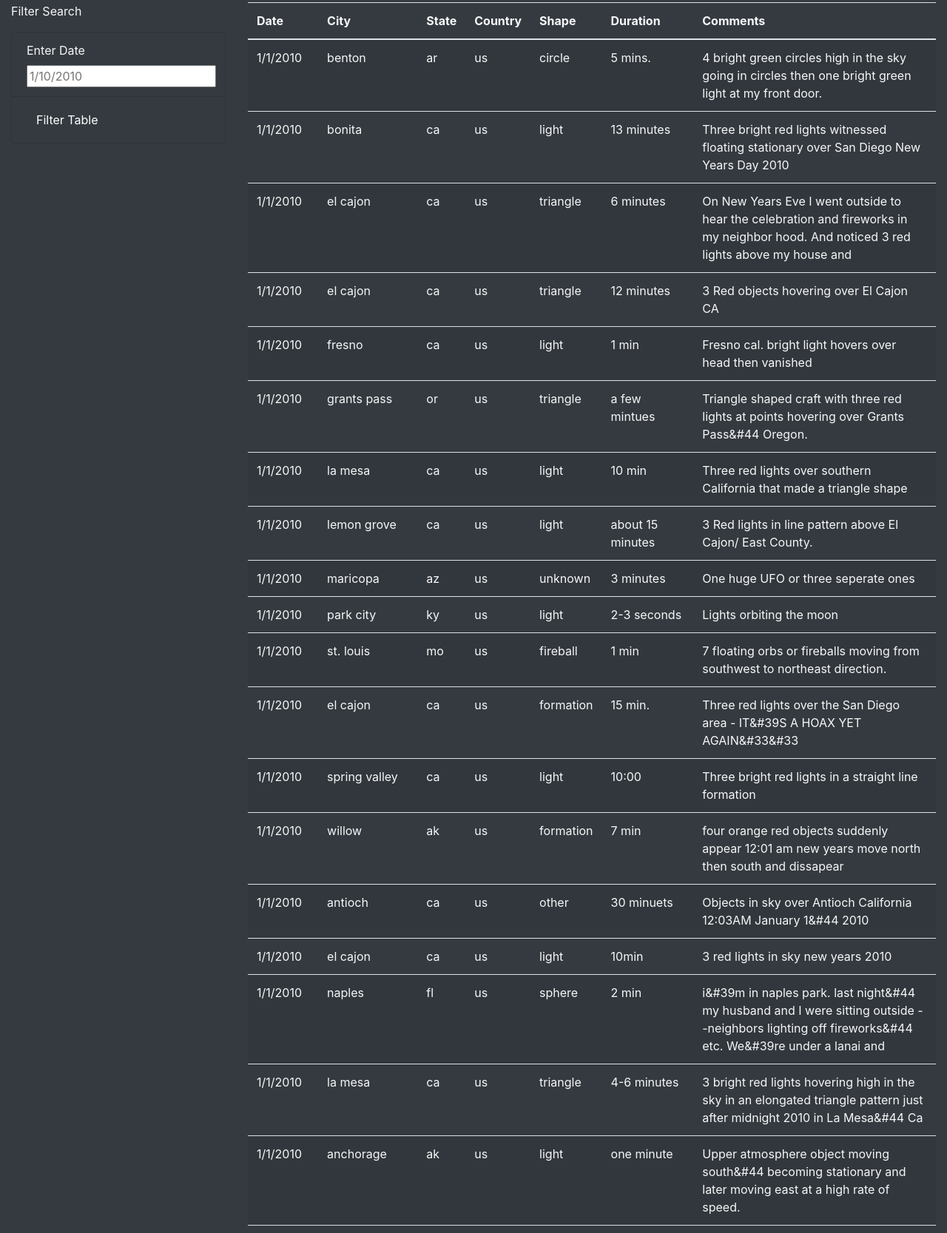
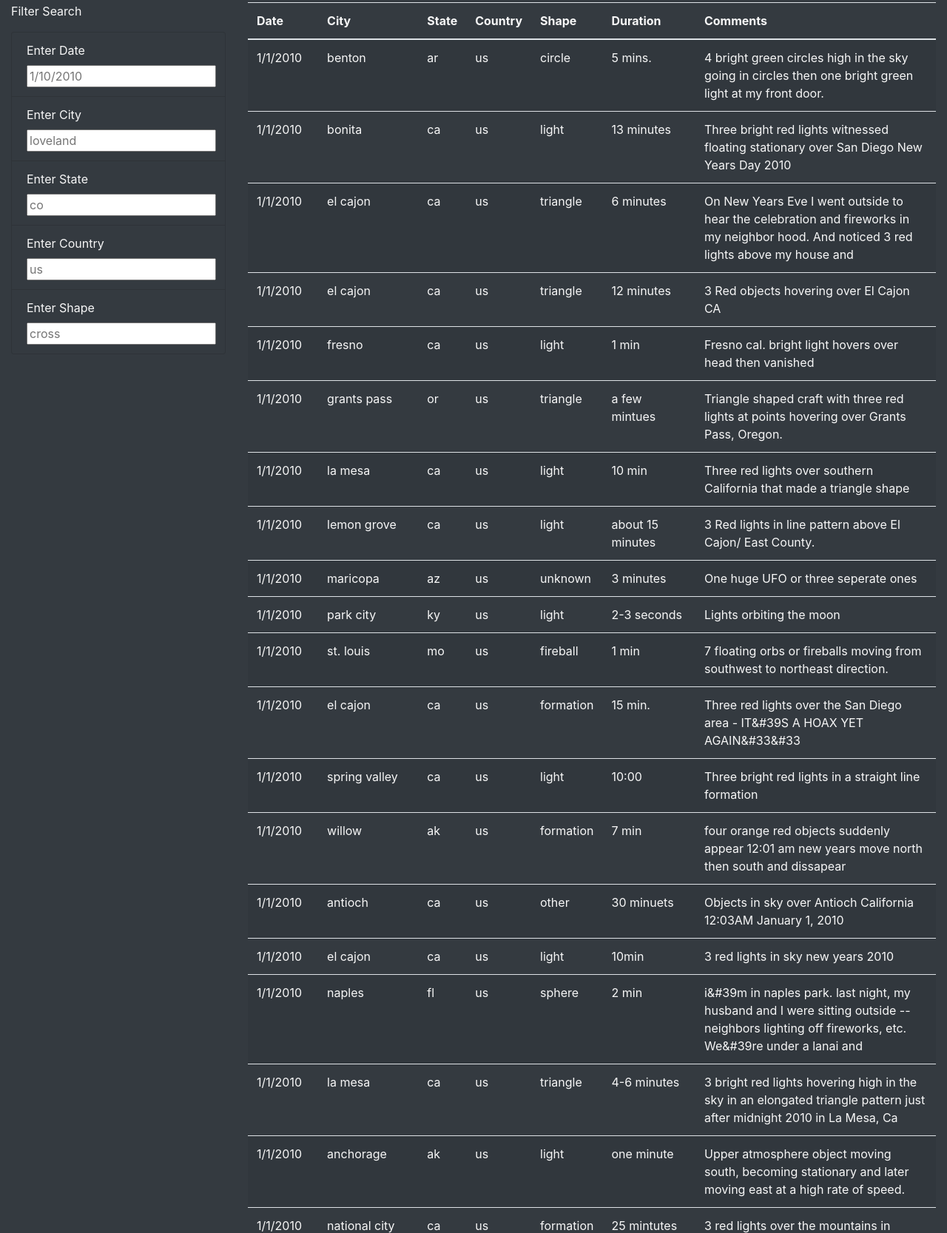
Before and after one commit to hwaijiinlee/UFOs, a plain HTML site: page index.html in a window 1280 px wide. Shown: the part 544-2211 px from the top of the page at 74% size. Drawn offline with nearby package versions, Linux system fonts and the light colour scheme.

Commit message:
uploading Challenge Deliverable 1

```diff
--- a/index.html
+++ b/index.html
@@ -45,7 +45,20 @@
                                 <input type="text" placeholder="1/10/2010" id="datetime" />
                             </li>
                             <li class="list-group-item bg-dark">
-                            <button id="filter-btn" type="button" class="btn btn-dark">Filter Table</button>
+                                <label for="city">Enter City</label>
+                                <input type="text" placeholder="loveland" id="city">
+                            </li>
+                            <li class="list-group-item bg-dark">
+                                <label for="state">Enter State</label>
+                                <input type="text" placeholder="co" id="state">
+                            </li>
+                            <li class="list-group-item bg-dark">
+                                <label for="country">Enter Country</label>
+                                <input type="text" placeholder="us" id="country">
+                            </li>
+                            <li class="list-group-item bg-dark">
+                                <label for="shape">Enter Shape</label>
+                                <input type="text" placeholder="cross" id="shape">
                             </li>
                         </ul>
                     </form>
--- a/static/js/app.js
+++ b/static/js/app.js
@@ -1,52 +1,76 @@
-//import the data from data.js
+// from data.js
 const tableData = data;
 
-//reference the HTML table using d3
+// get table references
 var tbody = d3.select("tbody");
 
-//start building table
 function buildTable(data) {
-   //first, clear out any existing data
+  // First, clear out any existing data
   tbody.html("");
 
-    //Next, loop through each object in the data and
-    //append a row and cells for each value in the row
+  // Next, loop through each object in the data
+  // and append a row and cells for each value in the row
   data.forEach((dataRow) => {
-       //append a row to the table body
+    // Append a row to the table body
     let row = tbody.append("tr");
 
-        //loop through each field in the dataRow and
-        //add each value as a table cell (td)
+    // Loop through each field in the dataRow and add
+    // each value as a table cell (td)
     Object.values(dataRow).forEach((val) => {
       let cell = row.append("td");
       cell.text(val);
-            }
-        );
+    });
   });
 }
 
-//start building button click handling function
-function handleClick() {
-    //grab the datetime value from the filter
-    let date = d3.select("#datetime").property("value");
+// 1. Create a variable to keep track of all the filters as an object.
+var filters = {};
+
+// 3. Use this function to update the filters.
+function updateFilters() {
+
+    // 4a. Save the element that was changed as a variable.
+    let changedElement = d3.select(this);
+
+    // 4b. Save the value that was changed as a variable.
+    let elementValue = changedElement.property("value");
+    console.log(elementValue);
+
+    // 4c. Save the id of the filter that was changed as a variable.
+    let filterId = changedElement.attr("id");
+    console.log(filterId);
+
+    // 5. If a filter value was entered then add that filterId and value
+    // to the filters list. Otherwise, clear that filter from the filters object.
+    if (elementValue) {
+      filters[filterId] = elementValue;
+    }
+    else {
+      delete filters[filterId];
+    }
+
+    // 6. Call function to apply all filters and rebuild the table
+    filterTable();
+  }
+
+  // 7. Use this function to filter the table when data is entered.
+  function filterTable() {
+
+    // 8. Set the filtered data to the tableData.
     let filteredData = tableData;
 
-    //check to see if a date was etnered and
-    //filter the data using that date
-    if (date) {
-        //apply 'filter' to the table data to only
-        //keep the rows where the 'datetime' value matches the filter value
-        filteredData = filteredData.filter(row => row.datetime === date);
-    }
+    // 9. Loop through all of the filters and keep any data that
+    // matches the filter values
+    Object.entries(filters).forEach(([key, value]) => {
+      filteredData = filteredData.filter(row => row[key] === value);
+    })
 
-    //rebuild the table using the filtered data
-    //@Note: if no date was entered, then filteredData will
-    //just be the original tableData
+    // 10. Finally, rebuild the table using the filtered data
     buildTable(filteredData);
   }
 
-//listen for filter button click and run handleClick function
-d3.selectAll("#filter-btn").on("click", handleClick);
+  // 2. Attach an event to listen for changes to each filter
+  d3.selectAll("input").on("change", updateFilters);
 
-//Build table as soon as webpage loads
+  // Build the table when the page loads
   buildTable(tableData);
--- a/static/js/data.js
+++ b/static/js/data.js
@@ -51,7 +51,7 @@ var data = [
     country: "us",
     shape: "triangle",
     durationMinutes: "a few mintues",
-    comments: "Triangle shaped craft with three red lights at points hovering over Grants Pass&#44 Oregon."
+    comments: "Triangle shaped craft with three red lights at points hovering over Grants Pass, Oregon."
   },
   {
     datetime: "1/1/2010",
@@ -132,7 +132,7 @@ var data = [
     country: "us",
     shape: "other",
     durationMinutes: "30 minuets",
-    comments: "Objects in sky over Antioch California 12:03AM January 1&#44  2010"
+    comments: "Objects in sky over Antioch California 12:03AM January 1,  2010"
   },
   {
     datetime: "1/1/2010",
@@ -150,7 +150,7 @@ var data = [
     country: "us",
     shape: "sphere",
     durationMinutes: "2 min",
-    comments: "i&#39m in naples park. last night&#44 my husband and I were sitting outside --neighbors lighting off fireworks&#44 etc. We&#39re under a lanai and"
+    comments: "i&#39m in naples park. last night, my husband and I were sitting outside --neighbors lighting off fireworks, etc. We&#39re under a lanai and"
   },
   {
     datetime: "1/1/2010",
@@ -159,7 +159,7 @@ var data = [
     country: "us",
     shape: "triangle",
     durationMinutes: "4-6 minutes",
-    comments: "3 bright red lights hovering high in the sky in an elongated triangle pattern just after midnight 2010 in La Mesa&#44 Ca"
+    comments: "3 bright red lights hovering high in the sky in an elongated triangle pattern just after midnight 2010 in La Mesa, Ca"
   },
   {
     datetime: "1/1/2010",
@@ -168,7 +168,7 @@ var data = [
     country: "us",
     shape: "light",
     durationMinutes: "one minute",
-    comments: "Upper atmosphere object moving south&#44 becoming stationary and later moving east at a high rate of speed."
+    comments: "Upper atmosphere object moving south, becoming stationary and later moving east at a high rate of speed."
   },
   {
     datetime: "1/1/2010",
@@ -195,7 +195,7 @@ var data = [
     country: "us",
     shape: "disk",
     durationMinutes: "8 mins",
-    comments: "We experienced red disk over the falcon&#44 colorado sky within the first minutes of the new year."
+    comments: "We experienced red disk over the falcon, colorado sky within the first minutes of the new year."
   },
   {
     datetime: "1/1/2010",
@@ -204,7 +204,7 @@ var data = [
     country: "us",
     shape: "unknown",
     durationMinutes: "2 minutes",
-    comments: "Orange/Yellow flickering light in the sky with no sound and abrupt changes in direction&#44 below 12&#44000 feet."
+    comments: "Orange/Yellow flickering light in the sky with no sound and abrupt changes in direction, below 12,000 feet."
   },
   {
     datetime: "1/1/2010",
@@ -240,7 +240,7 @@ var data = [
     country: "us",
     shape: "sphere",
     durationMinutes: "20 minutes",
-    comments: "Orange spheres in sky New Year&#39s Eve&#44 San Diego&#44 CA"
+    comments: "Orange spheres in sky New Year&#39s Eve, San Diego, CA"
   },
   {
     datetime: "1/1/2010",
@@ -312,7 +312,7 @@ var data = [
     country: "us",
     shape: "light",
     durationMinutes: "5-6 minutes",
-    comments: "Point of light in daytime sky over Orange&#44 CA"
+    comments: "Point of light in daytime sky over Orange, CA"
   },
   {
     datetime: "1/2/2010",
@@ -321,7 +321,7 @@ var data = [
     country: "us",
     shape: "rectangle",
     durationMinutes: "10 seconds",
-    comments: "A bright light in Phoenix hovered above houses in broad daylight&#44 then vanished"
+    comments: "A bright light in Phoenix hovered above houses in broad daylight, then vanished"
   },
   {
     datetime: "1/2/2010",
@@ -339,7 +339,7 @@ var data = [
     country: "us",
     shape: "sphere",
     durationMinutes: "10 minutes",
-    comments: "I was on my way out the door of my house &#44 when i stepped into the drive way of my house i noticed a redish/orange moon it was straight"
+    comments: "I was on my way out the door of my house , when i stepped into the drive way of my house i noticed a redish/orange moon it was straight"
   },
   {
     datetime: "1/2/2010",
@@ -348,7 +348,7 @@ var data = [
     country: "us",
     shape: "sphere",
     durationMinutes: "1 minute",
-    comments: "red glow/flame over waxhaw&#44 nc"
+    comments: "red glow/flame over waxhaw, nc"
   },
   {
     datetime: "1/2/2010",
@@ -357,7 +357,7 @@ var data = [
     country: "us",
     shape: "triangle",
     durationMinutes: "2 minutes",
-    comments: "Triangle shaped craft with orange-yellow lights that hovered very low near Redstone Arsenal in Madison&#44 Al"
+    comments: "Triangle shaped craft with orange-yellow lights that hovered very low near Redstone Arsenal in Madison, Al"
   },
   {
     datetime: "1/2/2010",
@@ -366,7 +366,7 @@ var data = [
     country: "us",
     shape: "cross",
     durationMinutes: "5 minutes",
-    comments: "extremely bright light over tree in loveland&#44 CO"
+    comments: "extremely bright light over tree in loveland, CO"
   },
   {
     datetime: "1/2/2010",
@@ -384,7 +384,7 @@ var data = [
     country: "us",
     shape: "circle",
     durationMinutes: "20 mins",
-    comments: "didnt move like a plane or helicopter&#44 too close to be a star."
+    comments: "didnt move like a plane or helicopter, too close to be a star."
   },
   {
     datetime: "1/4/2010",
@@ -393,7 +393,7 @@ var data = [
     country: "us",
     shape: "flash",
     durationMinutes: "35 mins",
-    comments: "colorful flashing craft hovers for 30mins &amp;  then flashes violet&#44 followed by dashing to the right &amp; disappearing"
+    comments: "colorful flashing craft hovers for 30mins &amp;  then flashes violet, followed by dashing to the right &amp; disappearing"
   },
   {
     datetime: "1/4/2010",
@@ -402,7 +402,7 @@ var data = [
     country: "us",
     shape: "changing",
     durationMinutes: "abt 1 hour",
-    comments: "Spherical flashing lights&#44 hovering in the northwestern sky&#44 no sound.  ((NUFORC Note:  Possible sighting of celestial body??  PD))"
+    comments: "Spherical flashing lights, hovering in the northwestern sky, no sound.  ((NUFORC Note:  Possible sighting of celestial body??  PD))"
   },
   {
     datetime: "1/4/2010",
@@ -429,7 +429,7 @@ var data = [
     country: "us",
     shape: "light",
     durationMinutes: "2-3 minutes",
-    comments: "Very bright light&#44 flying lower than a jet; appeared to be tracking another light.  ((NUFORC Note:  Satellites??  PD))"
+    comments: "Very bright light, flying lower than a jet; appeared to be tracking another light.  ((NUFORC Note:  Satellites??  PD))"
   },
   {
     datetime: "1/4/2010",
@@ -438,7 +438,7 @@ var data = [
     country: "us",
     shape: "unknown",
     durationMinutes: "4 hours",
-    comments: "Extremely high&#44 hovering object blinking various colors with red light on top seen from San Pablo.  ((NUFORC Note:  Sirius??  PD))"
+    comments: "Extremely high, hovering object blinking various colors with red light on top seen from San Pablo.  ((NUFORC Note:  Sirius??  PD))"
   },
   {
     datetime: "1/4/2010",
@@ -456,7 +456,7 @@ var data = [
     country: "us",
     shape: "light",
     durationMinutes: "noticed from dusk to dawn",
-    comments: "&quot;Fake stars&quot; over San Diego&#44 CA"
+    comments: "&quot;Fake stars&quot; over San Diego, CA"
   },
   {
     datetime: "1/5/2010",
@@ -501,7 +501,7 @@ var data = [
     country: "us",
     shape: "triangle",
     durationMinutes: "45 seconds",
-    comments: "Black Triangular Aircraft w/ Three White Lights Flying Low in New Paltz&#44 NY"
+    comments: "Black Triangular Aircraft w/ Three White Lights Flying Low in New Paltz, NY"
   },
   {
     datetime: "1/5/2010",
@@ -510,7 +510,7 @@ var data = [
     country: "us",
     shape: "cigar",
     durationMinutes: "40 seconds",
-    comments: "Brilliant silver/white silent object flew into sight&#44 slowed&#44 paused then faded from sight."
+    comments: "Brilliant silver/white silent object flew into sight, slowed, paused then faded from sight."
   },
   {
     datetime: "1/5/2010",
@@ -519,7 +519,7 @@ var data = [
     country: "us",
     shape: "light",
     durationMinutes: "seven minutes",
-    comments: "Orange light that set down in woods&#44 got brighter&#44 then left"
+    comments: "Orange light that set down in woods, got brighter, then left"
   },
   {
     datetime: "1/6/2010",
@@ -528,7 +528,7 @@ var data = [
     country: "us",
     shape: "light",
     durationMinutes: "20 minutes",
-    comments: "Unusual silent&#44 orange glowing light stopping changing direction and discharging sudstance."
+    comments: "Unusual silent, orange glowing light stopping changing direction and discharging sudstance."
   },
   {
     datetime: "1/6/2010",
@@ -546,7 +546,7 @@ var data = [
     country: "us",
     shape: "disk",
     durationMinutes: "1 hour",
-    comments: "disc shape hovering above Searcy&#44 AR"
+    comments: "disc shape hovering above Searcy, AR"
   },
   {
     datetime: "1/7/2010",
@@ -591,7 +591,7 @@ var data = [
     country: "us",
     shape: "light",
     durationMinutes: "approx. 1 sec.",
-    comments: "Bright Florissant-green&#44 circular light arching downward with a trail of the same color.  ((NUFORC Note:  Possible meteor?  PD))"
+    comments: "Bright Florissant-green, circular light arching downward with a trail of the same color.  ((NUFORC Note:  Possible meteor?  PD))"
   },
   {
     datetime: "1/7/2010",
@@ -600,7 +600,7 @@ var data = [
     country: "us",
     shape: "triangle",
     durationMinutes: "2-3 minutes",
-    comments: "Very large (747ish)&#44 low flying&#44 slow moving (30-50 mph)&#44 and absolutely silent triangular object w/3 lights."
+    comments: "Very large (747ish), low flying, slow moving (30-50 mph), and absolutely silent triangular object w/3 lights."
   },
   {
     datetime: "1/8/2010",
@@ -618,7 +618,7 @@ var data = [
     country: "us",
     shape: "unknown",
     durationMinutes: "10-15 seconds",
-    comments: "Four straight &#44horizontal lights on one 40-60&#39 structure&#44 150-200 ft in the air just above the tree line (Tomball TX)"
+    comments: "Four straight ,horizontal lights on one 40-60&#39 structure, 150-200 ft in the air just above the tree line (Tomball TX)"
   },
   {
     datetime: "1/8/2010",
@@ -636,7 +636,7 @@ var data = [
     country: "us",
     shape: "triangle",
     durationMinutes: "40 seconds",
-    comments: "A trangular craft with several&#44 large&#44 bright lights flew low and quick over the neighborhood"
+    comments: "A trangular craft with several, large, bright lights flew low and quick over the neighborhood"
   },
   {
     datetime: "1/9/2010",
@@ -654,7 +654,7 @@ var data = [
     country: "us",
     shape: "other",
     durationMinutes: "unknown",
-    comments: "my daughter went with her mother to look for a job&#44 at hickery springs mfco.she toke a picture of her self seting in the drivers set. a"
+    comments: "my daughter went with her mother to look for a job, at hickery springs mfco.she toke a picture of her self seting in the drivers set. a"
   },
   {
     datetime: "1/9/2010",
@@ -663,7 +663,7 @@ var data = [
     country: "us",
     shape: "light",
     durationMinutes: "1 hour",
-    comments: "multi-colored pulsating UFO&#44 round white object falls out of it straight down toward the ground"
+    comments: "multi-colored pulsating UFO, round white object falls out of it straight down toward the ground"
   },
   {
     datetime: "1/9/2010",
@@ -708,7 +708,7 @@ var data = [
     country: "us",
     shape: "formation",
     durationMinutes: "several hours",
-    comments: "Southeast sky early in the evening&#44 Blue&#44 Green and Red Lights.  ((NUFORC Note:  Possible sighting of Sirius??  PD))"
+    comments: "Southeast sky early in the evening, Blue, Green and Red Lights.  ((NUFORC Note:  Possible sighting of Sirius??  PD))"
   },
   {
     datetime: "1/9/2010",
@@ -726,7 +726,7 @@ var data = [
     country: "us",
     shape: "light",
     durationMinutes: "not sure",
-    comments: "cinti&#44ohio      23:00   light in back yard"
+    comments: "cinti,ohio      23:00   light in back yard"
   },
   {
     datetime: "1/9/2010",
@@ -744,7 +744,7 @@ var data = [
     country: "us",
     shape: "sphere",
     durationMinutes: "5 minutes",
-    comments: "Unidentified object&#44 roughly spherical&#44 hovering/moving very slowly&#44 many lights&#44 multiple colors."
+    comments: "Unidentified object, roughly spherical, hovering/moving very slowly, many lights, multiple colors."
   },
   {
     datetime: "1/10/2010",
@@ -789,7 +789,7 @@ var data = [
     country: "us",
     shape: "changing",
     durationMinutes: "15 min",
-    comments: "Object appears and hovers&#44 strange maneuvering."
+    comments: "Object appears and hovers, strange maneuvering."
   },
   {
     datetime: "1/10/2010",
@@ -879,7 +879,7 @@ var data = [
     country: "us",
     shape: "triangle",
     durationMinutes: "5 to 10 sec.",
-    comments: "V shaped&#44 extreamly fast&#44 silent and the color was orange."
+    comments: "V shaped, extreamly fast, silent and the color was orange."
   },
   {
     datetime: "1/11/2010",
@@ -933,7 +933,7 @@ var data = [
     country: "us",
     shape: "other",
     durationMinutes: "night",
-    comments: "((HOAX??))  a strange ball of fire&#44 like after burners."
+    comments: "((HOAX??))  a strange ball of fire, like after burners."
   },
   {
     datetime: "1/12/2010",
@@ -960,7 +960,7 @@ var data = [
     country: "us",
     shape: "disk",
     durationMinutes: "15minutes",
-    comments: "five glowning globes over waukesha&#44wi"
+    comments: "five glowning globes over waukesha,wi"
   },
   {
     datetime: "1/12/2010",
@@ -969,7 +969,7 @@ var data = [
     country: "us",
     shape: "fireball",
     durationMinutes: "30 seconds",
-    comments: "Fireballs seen from Ceres&#44 California"
+    comments: "Fireballs seen from Ceres, California"
   },
   {
     datetime: "1/13/2010",
@@ -978,7 +978,7 @@ var data = [
     country: "us",
     shape: "triangle",
     durationMinutes: "30 seconds",
-    comments: "Blinking lights on a rectanglar shaped object spotted in the sky in White Oak&#44 PA."
+    comments: "Blinking lights on a rectanglar shaped object spotted in the sky in White Oak, PA."
   },
   {
     datetime: "1/13/2010",
@@ -996,6 +996,6 @@ var data = [
     country: "us",
     shape: "unknown",
     durationMinutes: "4 minutes",
-    comments: "Bright orange object&#44 rapid speed and direction changes .."
+    comments: "Bright orange object, rapid speed and direction changes .."
   }
 ];
```
Also changed, not shown: static/js/app_1.js (added, +52 -0 lines). Lines whose indentation alone changed are shown as unchanged.
